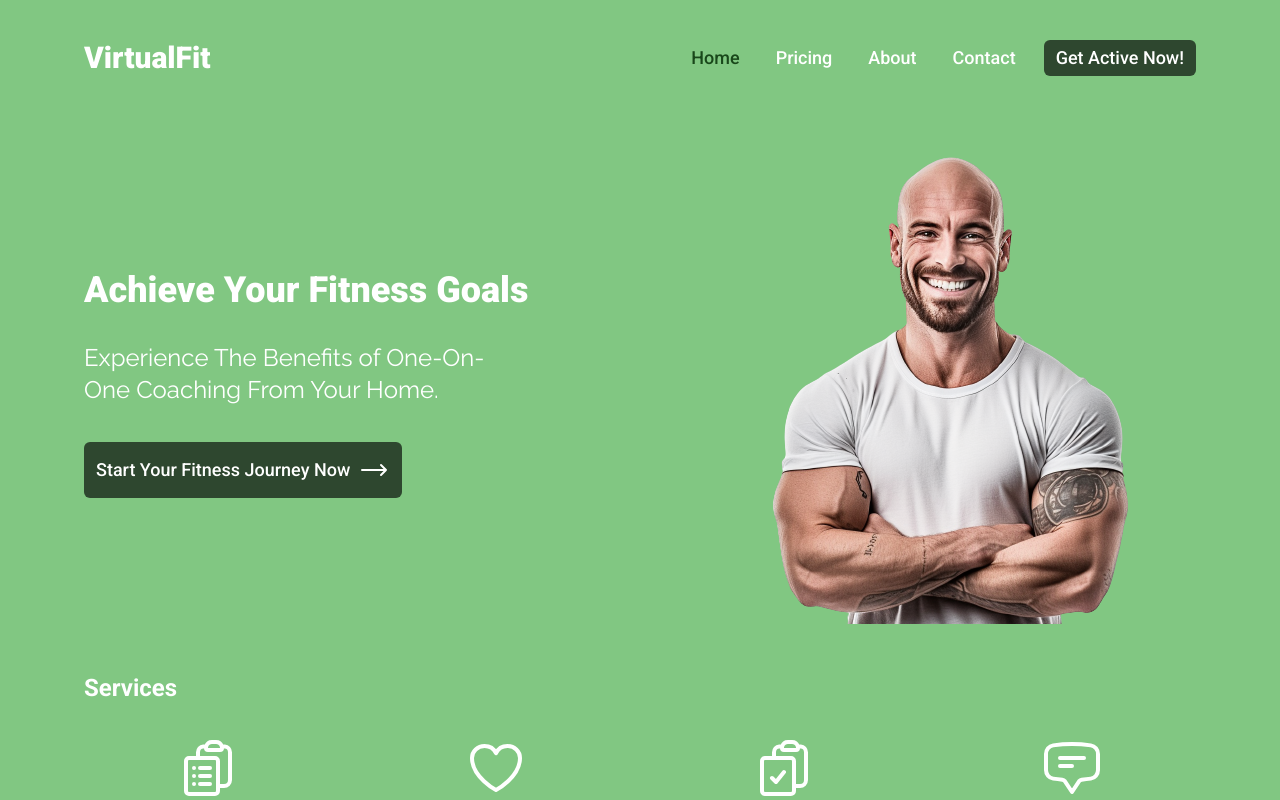
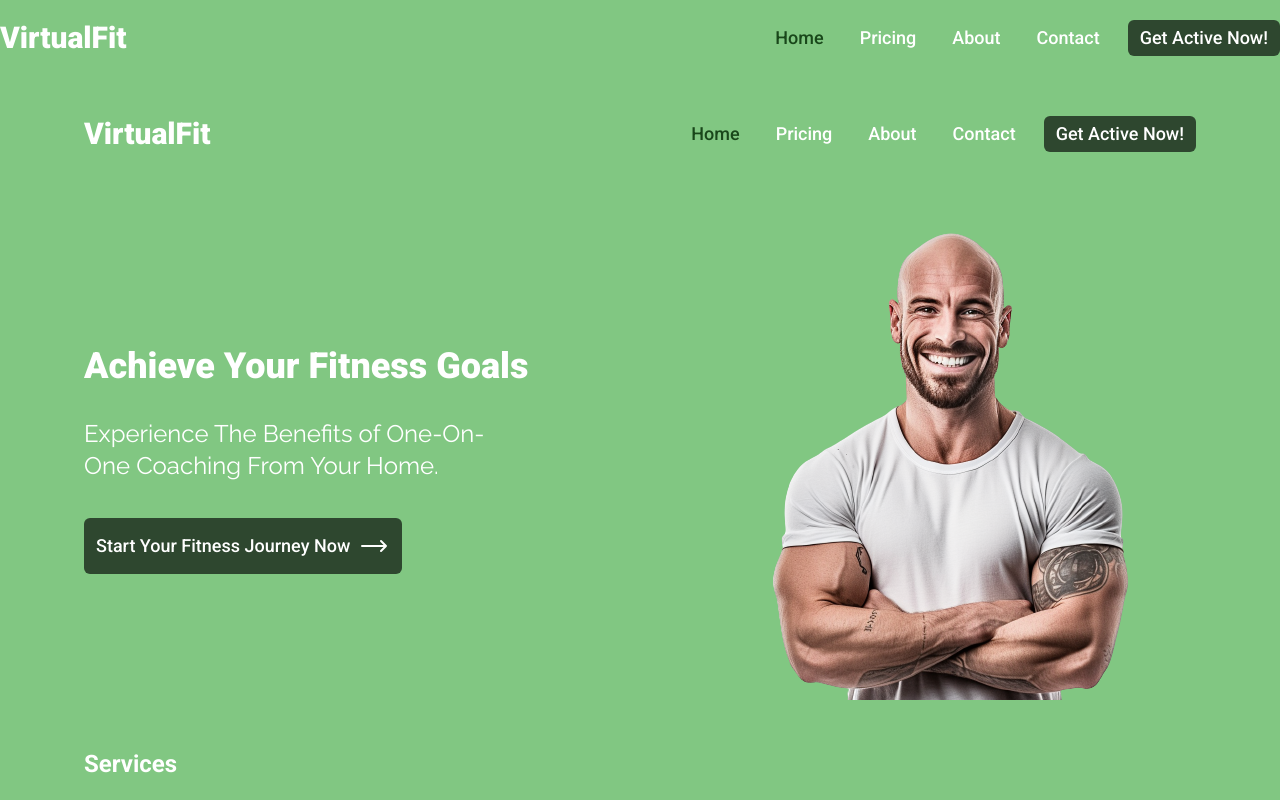
Before and after one commit to dave371/demo-1, a Next.js app: page / in a window 1280 px wide. Shown: the top 800 px of the page. Built offline with nearby package versions, Linux system fonts and the light colour scheme; what tailwindcss-debug-screens would draw is missing.

Commit message:
fixed global layout

```diff
--- a/src/app/layout.js
+++ b/src/app/layout.js
@@ -1,5 +1,7 @@
 import './globals.css';
 import { raleway } from './fonts';
+import Footer from '@/components/Footer';
+import Navbar from '@/components/Navbar';
 
 export const metadata = {
   title: 'Create Next App',
@@ -8,11 +10,14 @@ export const metadata = {
 
 export default function RootLayout({ children }) {
   return (
-    <html
-      lang="en"
-      className={`xl:w-[90%] 2xl:w-[65%] m-auto p-5 ${raleway.className}`}
-    >
-      <body class="debug-screens">{children}</body>
+    <html lang="en">
+      <body className={`${raleway.className} debug-screens flex flex-col`}>
+        <Navbar />
+        <main className="p-5 grow xl:w-[90%] 2xl:w-[75%] lg:mx-auto">
+          {children}
+        </main>
+        <Footer />
+      </body>
     </html>
   );
 }
```
